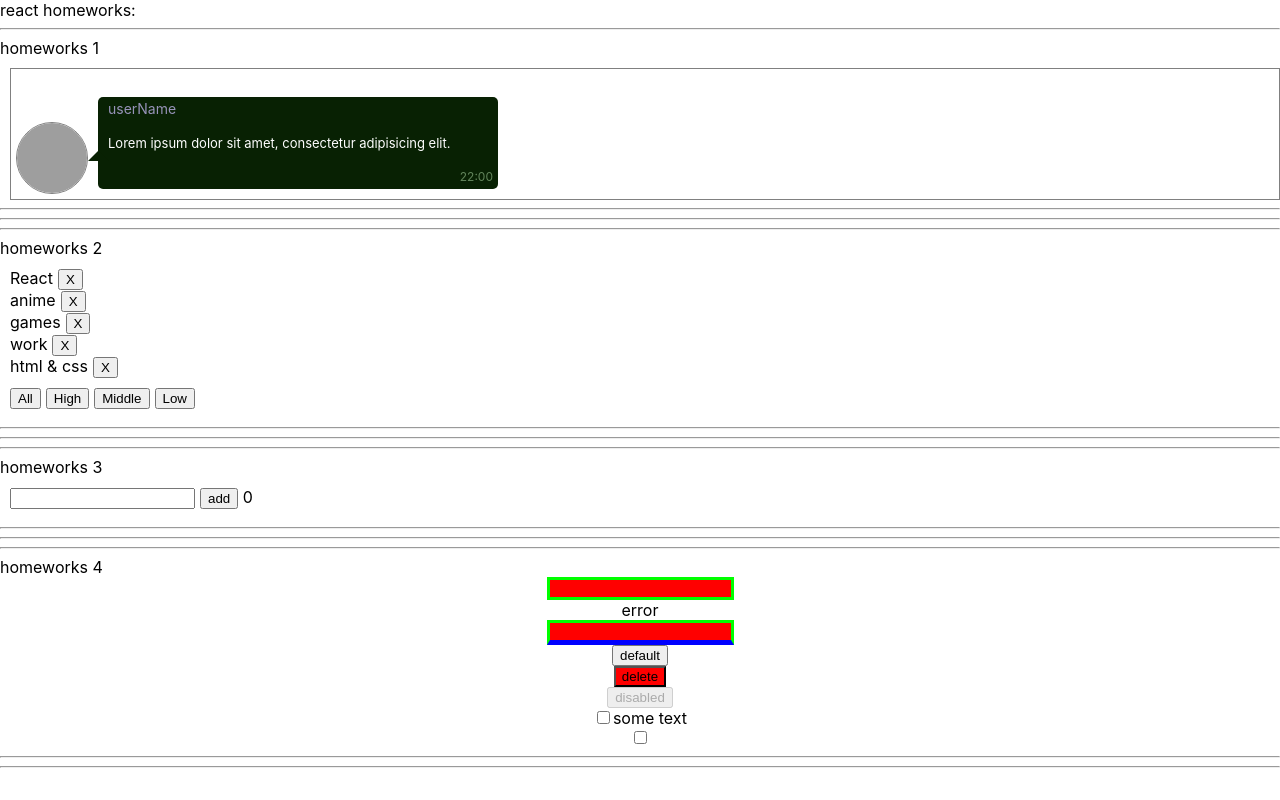
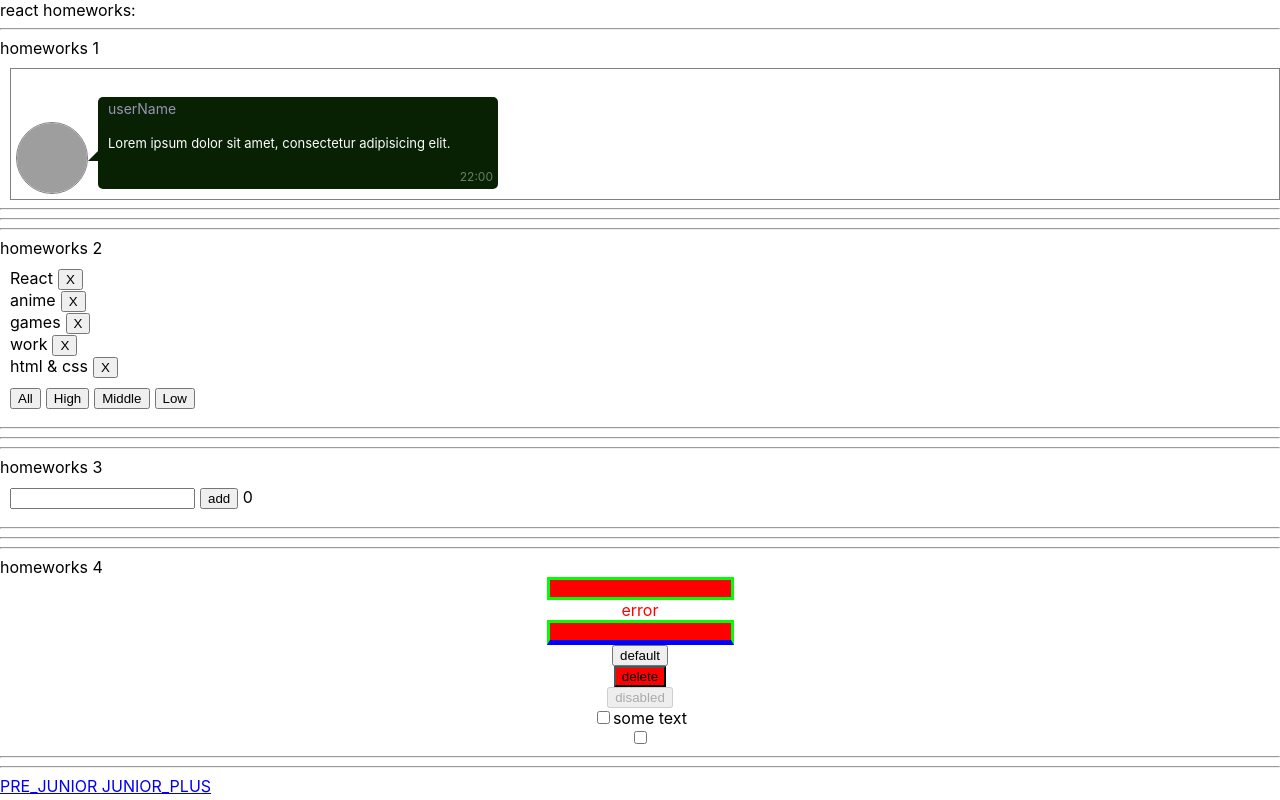
Before and after one commit to KirillDolzhenkov/homework-front-1, a React (Create React App) app: page /#/pre-junior in a window 1280 px wide. Shown: the top 800 px of the page. Built offline with nearby package versions, Linux system fonts and the light colour scheme; grey boxes are pictures that could not be loaded.

Commit message:
code refactoring

```diff
--- a/src/p1-main/m1-ui/u1-app/App.tsx
+++ b/src/p1-main/m1-ui/u1-app/App.tsx
@@ -4,6 +4,7 @@ import HW1 from '../../../p2-homeworks/h1/HW1'
 import HW2 from "../../../p2-homeworks/h2/HW2";
 import HW3 from '../../../p2-homeworks/h3/HW3';
 import HW4 from '../../../p2-homeworks/h4/HW4';
+import HW5 from '../../../p2-homeworks/h5/HW5';
 
 function App() {
     return (
@@ -13,7 +14,7 @@ function App() {
             <HW2/>
             <HW3/>
             <HW4/>
-            {/*<HW5/>*/}
+            <HW5/>
 
         </div>
     )
--- a/src/p2-homeworks/h4/common/c1-SuperInputText/SuperInputText.module.css
+++ b/src/p2-homeworks/h4/common/c1-SuperInputText/SuperInputText.module.css
@@ -8,5 +8,5 @@
 }
 
 .error {
-   /* color: red;*/
+    color: red;
 }
--- a/src/p2-homeworks/h5/HW5.tsx
+++ b/src/p2-homeworks/h5/HW5.tsx
@@ -1,18 +1,18 @@
 import React from 'react'
+import { HashRouter } from 'react-router-dom'
+
 import Header from './Header'
 import Routes from './Routes'
+
 
 function HW5() {
     return (
         <div>
             {/*в gh-pages лучше работает HashRouter*/}
-            {/*<HashRouter>*/}
-
-            <Header/>
-
-            <Routes/>
-
-            {/*</HashRouter>*/}
+            <HashRouter>
+                <Header/>
+                <Routes/>
+            </HashRouter>
         </div>
     )
 }
--- a/src/p2-homeworks/h5/Header.tsx
+++ b/src/p2-homeworks/h5/Header.tsx
@@ -1,10 +1,12 @@
 import React from 'react'
+import { NavLink } from 'react-router-dom'
+import {PATH} from "./Routes";
 
 function Header() {
     return (
         <div>
-            // add NavLinks
-
+            <NavLink to={PATH.PRE_JUNIOR}>PRE_JUNIOR </NavLink>
+            <NavLink to={PATH.JUNIOR_PLUS}>JUNIOR_PLUS </NavLink>
         </div>
     )
 }
--- a/src/p2-homeworks/h5/Routes.tsx
+++ b/src/p2-homeworks/h5/Routes.tsx
@@ -1,27 +1,29 @@
 import React from 'react'
+import { Switch, Redirect, Route } from "react-router-dom";
+
+import PreJunior from "./pages/PreJunior";
+import Error404 from "./pages/Error404";
+
+
 
 export const PATH = {
-    PRE_JUNIOR: '/pre-junior',
-    // add paths
+    PRE_JUNIOR: "/pre-junior",
+    JUNIOR_PLUS: "/junior-plus"
 }
 
 function Routes() {
     return (
         <div>
             {/*Switch выбирает первый подходящий роут*/}
-            {/*<Switch>*/}
+            <Switch>
+                {/*в начале мы попадаем на страницу '/' и переходим сразу на страницу PRE_JUNIOR*/}
+                {/*exact нужен чтоб указать полное совподение (что после '/' ничего не будет)*/}
+                <Route path={'/'} exact render={() => <Redirect to={PATH.PRE_JUNIOR}/>}/>
+                <Route path={PATH.PRE_JUNIOR} render={() => <PreJunior/>}/>
 
-            {/*в начале мы попадаем на страницу '/' и переходим сразу на страницу PRE_JUNIOR*/}
-            {/*exact нужен чтоб указать полное совподение (что после '/' ничего не будет)*/}
-            {/*<Route path={'/'} exact render={() => <Redirect to={PATH.PRE_JUNIOR}/>}/>*/}
-
-            {/*<Route path={PATH.PRE_JUNIOR} render={() => <PreJunior/>}/>*/}
-                // add routes
-
-            {/*у этого роута нет пути, он отрисуется если пользователь захочет попасть на несуществующую страницу*/}
-            {/*<Route render={() => <Error404/>}/>*/}
-
-            {/*</Switch>*/}
+                {/*у этого роута нет пути, он отрисуется если пользователь захочет попасть на несуществующую страницу*/}
+                <Route render={() => <Error404/>}/>
+            </Switch>
         </div>
     )
 }
```
Also changed, not shown: package.json (+9 -1 lines), 1 other file (tests, documents, lock files or other folders).
